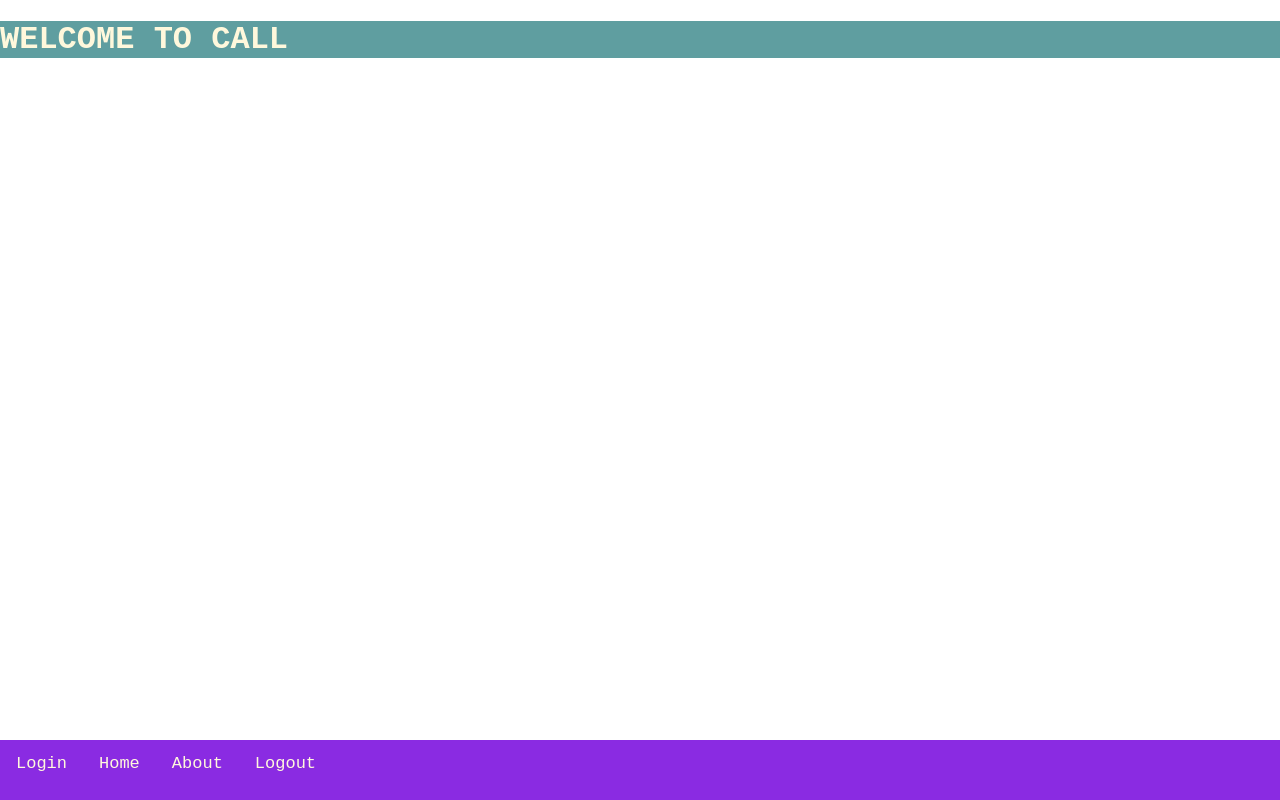
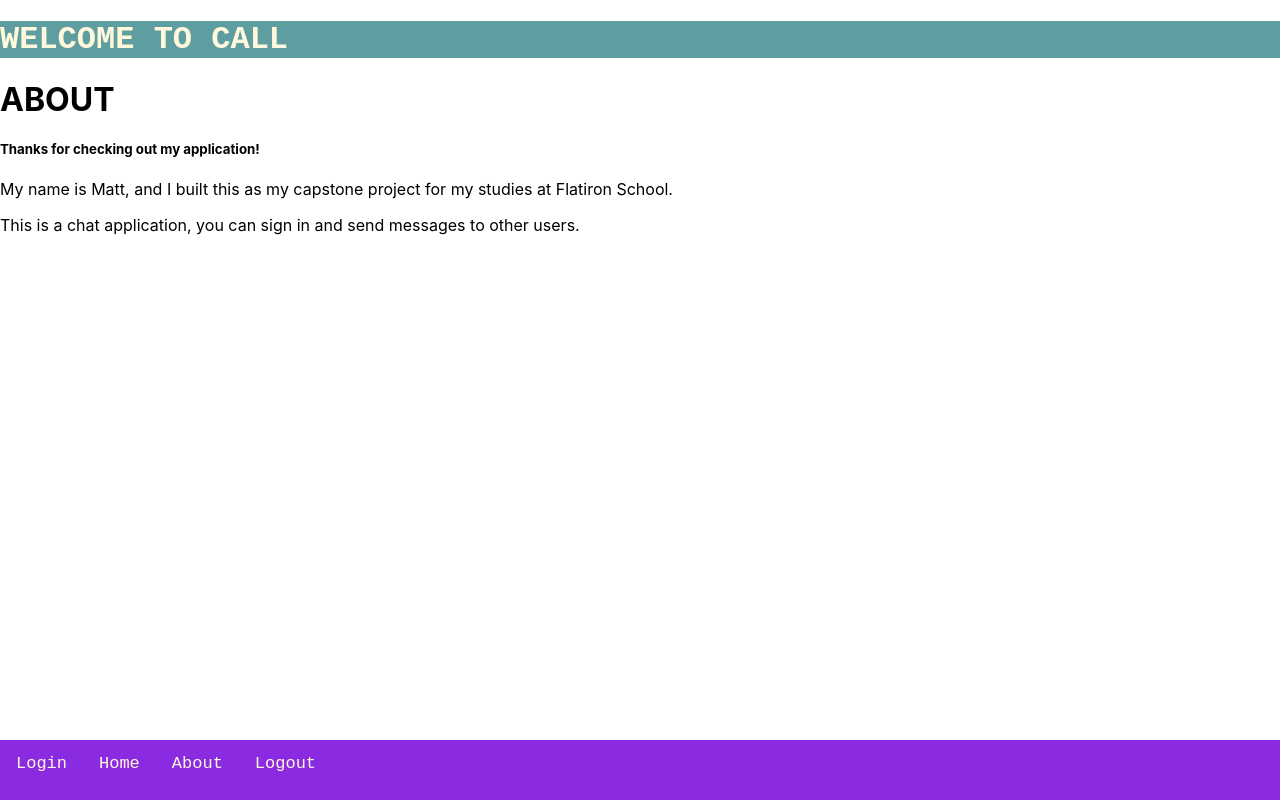
Before and after one commit to BornDeleuze/Call-Frontend, a React (Create React App) app: page /about in a window 1280 px wide. Built offline with nearby package versions, Linux system fonts and the light colour scheme; no server answers; what react-actioncable-provider would draw is missing.

Commit message:
getting store online

```diff
--- a/src/components/About.js
+++ b/src/components/About.js
@@ -2,8 +2,13 @@ import React from "react";
 
 function About(){
     return(
-        <>
-        </>
+        <div className="about">
+            <h1>ABOUT</h1>
+
+            <h5>Thanks for checking out my application!</h5>
+            <p>My name is Matt, and I built this as my capstone project for my studies at Flatiron School.</p>
+            <p>This is a chat application, you can sign in and send messages to other users.</p>
+        </div>
     )
 }
 
--- a/src/components/App.js
+++ b/src/components/App.js
@@ -1,13 +1,14 @@
 import React, { Component } from 'react';
 import '../App.css';
 import { Redirect, Switch, Route} from 'react-router-dom'
+import { API_ROOT } from '../constants';
+import { connect } from "react-redux"
 import Conversation from './Conversation';
 import Header from './Header';
 import Footer from './Footer';
 import ConversationList from './ConversationsList';
 import Login from './Login'
-import { API_ROOT } from '../constants';
-import { connect } from "react-redux"
+import About from './About'
 
 class App extends Component {
 
@@ -21,11 +22,11 @@ class App extends Component {
     }
   }
 
-  componentDidMount = () => {
-        fetch(`${API_ROOT}/conversations`)
-            .then(res => res.json())
-            .then(convos => this.setState({ conversations: convos }))
-    };
+  // componentDidMount = () => {
+  //       fetch(`${API_ROOT}/conversations`)
+  //           .then(res => res.json())
+  //           .then(convos => this.setState({ conversations: convos }))
+  //   };
 
 
   render(){
@@ -49,16 +50,23 @@ class App extends Component {
                 <Conversation selectedConvo= "0" className="conversation"/>
               </Route>
 
+              <Route exact path='/about'>
+                <About/>
+              </Route>
+
+              <Route exact path='/logout'>
+
+              </Route>
             </Switch>
           <Footer/>
       </>
     )};
 }
 
-const mapStateToProps =(state)=>{
-  return{
-          conversationsPortal: state
-  }
-}
+// const mapStateToProps =(state)=>{
+//   return{
+//           conversationsPortal: state
+//   }
+// }
 
-export default connect(mapStateToProps)(App);
+export default App;
--- a/src/components/ConversationsList.js
+++ b/src/components/ConversationsList.js
@@ -3,7 +3,6 @@ import { ActionCableConsumer } from 'react-actioncable-provider';
 import Cable from './Cable';
 import { connect } from "react-redux"
 import { fetchConversations } from '../redux/actions';
-import { API_ROOT } from '/Users/mattb/Flatiron/code/Call/call/src/constants/index.js';
 
 import NewConversation from './NewConversation';
 
@@ -20,30 +19,22 @@ class ConversationList extends Component{
         this.handleFetchedConversation = this.handleFetchedConversation.bind(this);
     }
 
-    componentDidMount(){
-        console.log(this.props.conversationsPortal)
-        this.setState({ conversations: this.props.conversationsPortal})
-            // ((convo)=>{ return <h5> key={convo.id} name={convo.name}</h5>})
 
-        console.log(this.state)
-    }
 
-    //simple compdidmount fetch, but not mapping to state
+    //simple compdidmount fetch
+    // componentDidMount = () => {
+    //     fetch(`${API_ROOT}/conversations`)
+    //         .then(res => res.json())
+    //         .then(convos => this.setState({ conversations: convos }))
+    // };
 
-    /*
-    componentDidMount = () => {
-        fetch(`${API_ROOT}/conversations`)
-            .then(res => res.json())
-            .then(convos => this.setState({ conversations: convos }))
-    };
-    */
 
     componentDidMount(){
-        console.log(this.props)
         this.props.fetchConversations()
     }
 
     handleFetchedConversation = response => {
+        console.log(response)
         const { conversation } = response;
         this.setState({
         conversations: [...this.state.conversations, conversation]
@@ -56,7 +47,6 @@ class ConversationList extends Component{
         return(
 
         <div className="conversation_list">
-            <NewConversation/>
 
             <ActionCableConsumer
                 channel={{ channel: 'ConversationsChannel' }}
@@ -67,6 +57,7 @@ class ConversationList extends Component{
                 conversations={conversations}
                 handleReceivedConversation={this.handleReceivedConversation}
           />
+          <NewConversation/>
         </div>
         )
     }
--- a/src/redux/actions/index.js
+++ b/src/redux/actions/index.js
@@ -8,7 +8,6 @@ export const login =(username)=>{
 }
 
 export const fetchConversations =()=>{
-    console.log("helloo")
     return (dispatch)=>{
         // console.log("HELLLOOO WE ARE IN THE FETCH FUNCTION")
         fetch(`${API_ROOT}/conversations`)
--- a/src/redux/store.js
+++ b/src/redux/store.js
@@ -1,12 +1,12 @@
 import {createStore, compose, applyMiddleware} from 'redux'
-import createSagaMiddleware from '@redux-saga/core';
+// import createSagaMiddleware from '@redux-saga/core';
 import thunk from 'redux-thunk';
 import rootReducer from './reducers'
 
 
 // normal store set-up and export
-const composeEnhancer = window.__REDUX_DEVTOOLS_EXTENSION__ || compose;
-let store = createStore(rootReducer, composeEnhancer(applyMiddleware(thunk)));
+const composeEnhancers = window.__REDUX_DEVTOOLS_EXTENSION_COMPOSE__ || compose;
+let store = createStore(rootReducer, composeEnhancers(applyMiddleware(thunk)))
 export default store
 
 
```
